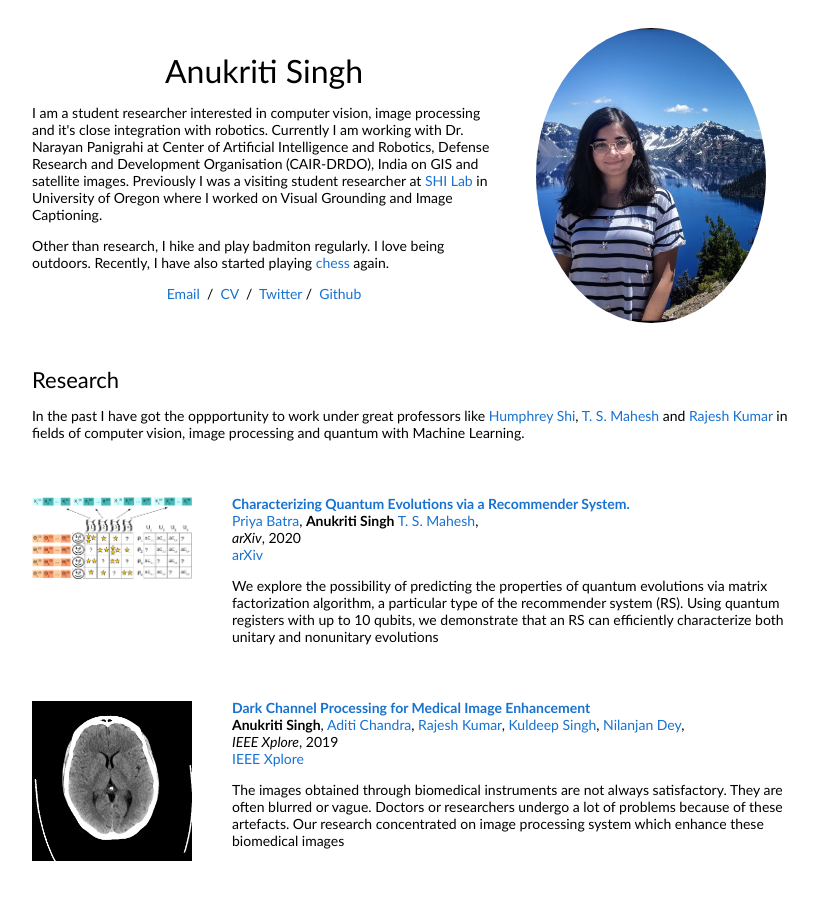
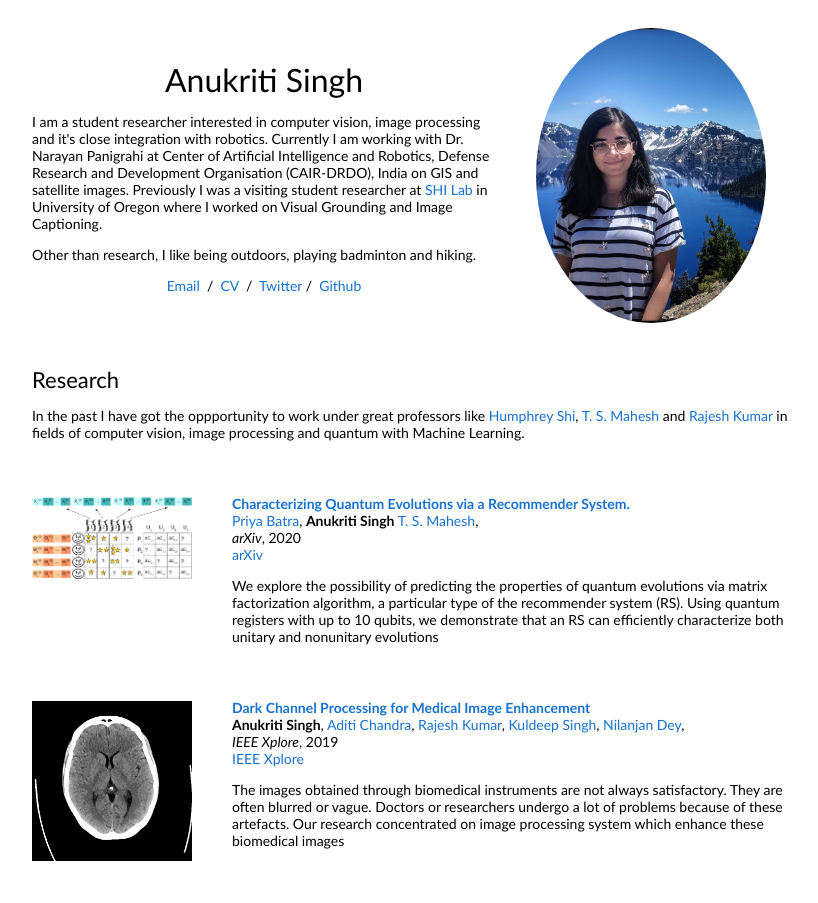
Before and after one commit to AnukritiSinghh/AnukritiSinghh.github.io, a plain HTML site: page index.html in a window 1280 px wide. Shown: the whole page, without its empty margins (228-1046 px from the left). Drawn offline with Linux system fonts and the light colour scheme.

Commit message:
Update index.html

```diff
--- a/index.html
+++ b/index.html
@@ -27,7 +27,7 @@
               <p>
 
               </p>
-Other than research, I hike and play badmiton regularly. I love being outdoors. Recently, I have also started playing <a href="https://www.chess.com">chess</a> again.
+Other than research, I like being outdoors, playing badminton and hiking.
 
 
               </p>
```
